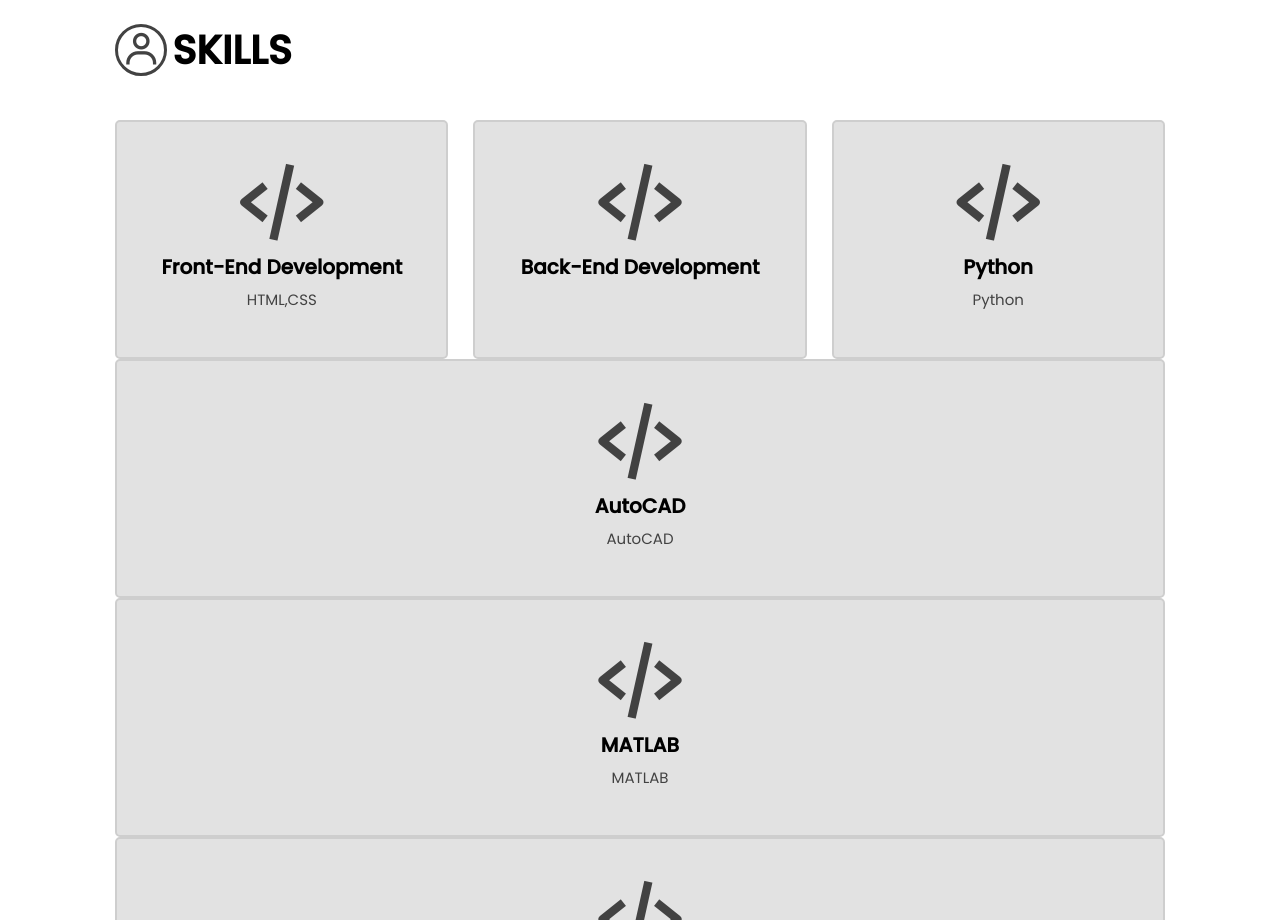
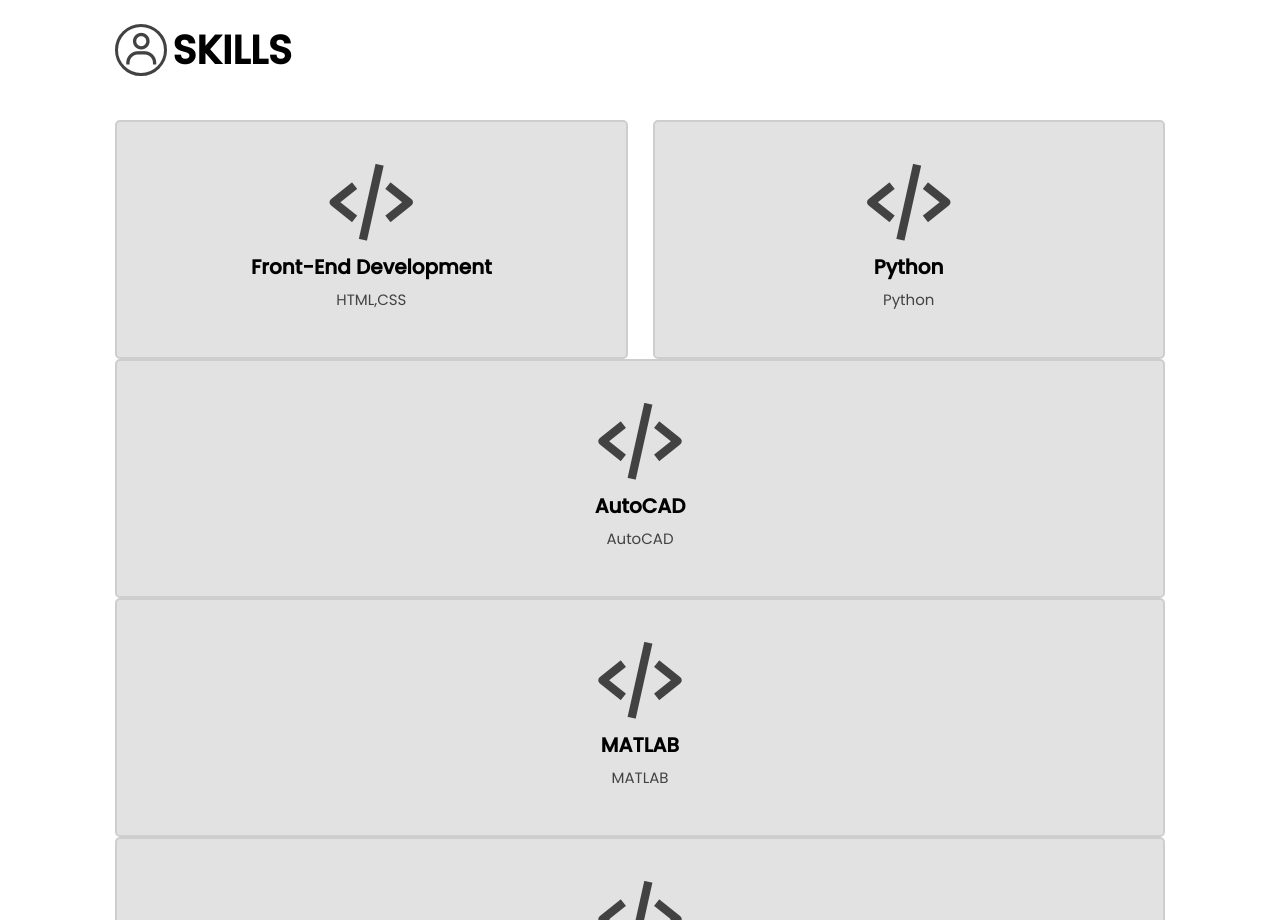
Before and after one commit to Vedarshh/Portfolio-website, a plain HTML site: page index.html in a window 1280 px wide. Shown: the part 1680-2600 px from the top of the page. Drawn offline with nearby package versions, Linux system fonts and the light colour scheme.

Commit message:
Update index.html

```diff
--- a/index.html
+++ b/index.html
@@ -76,12 +76,7 @@
                 </p>
 
             </div>
-            <div class="skill-content">
-                <i class='bx bx-code-alt'></i>
-                <h5>Back-End Development</h5>
-                <p></p>
 
-            </div>
             <div class="skill-content">
                 <i class='bx bx-code-alt'></i>
                 <h5>Python</h5>
```
